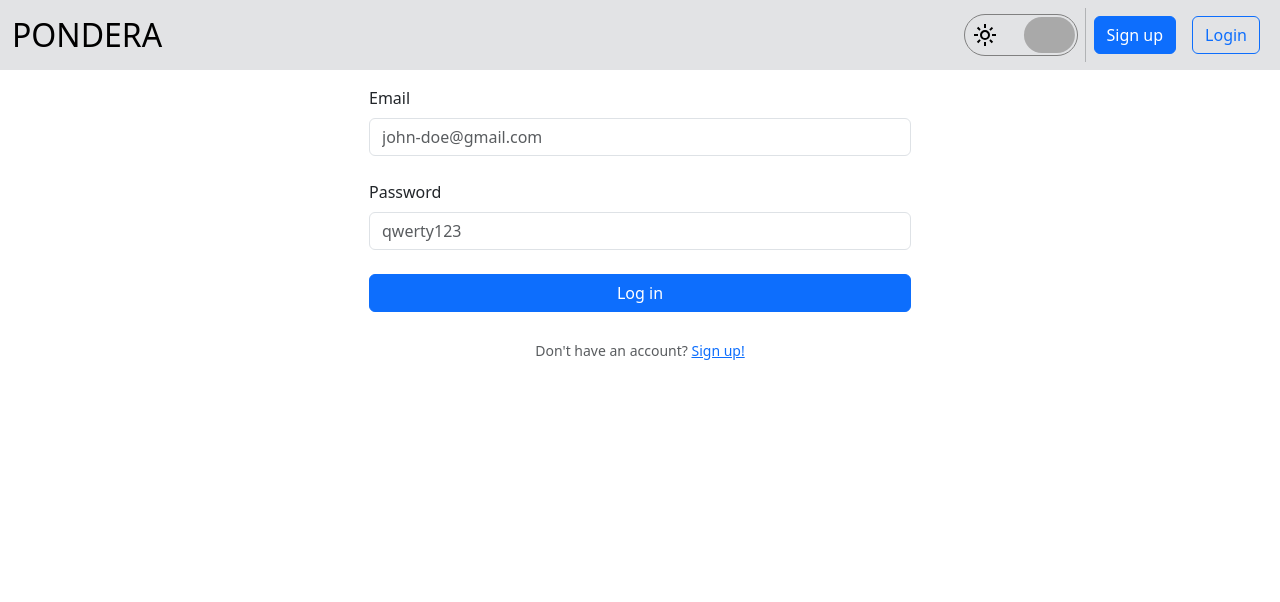
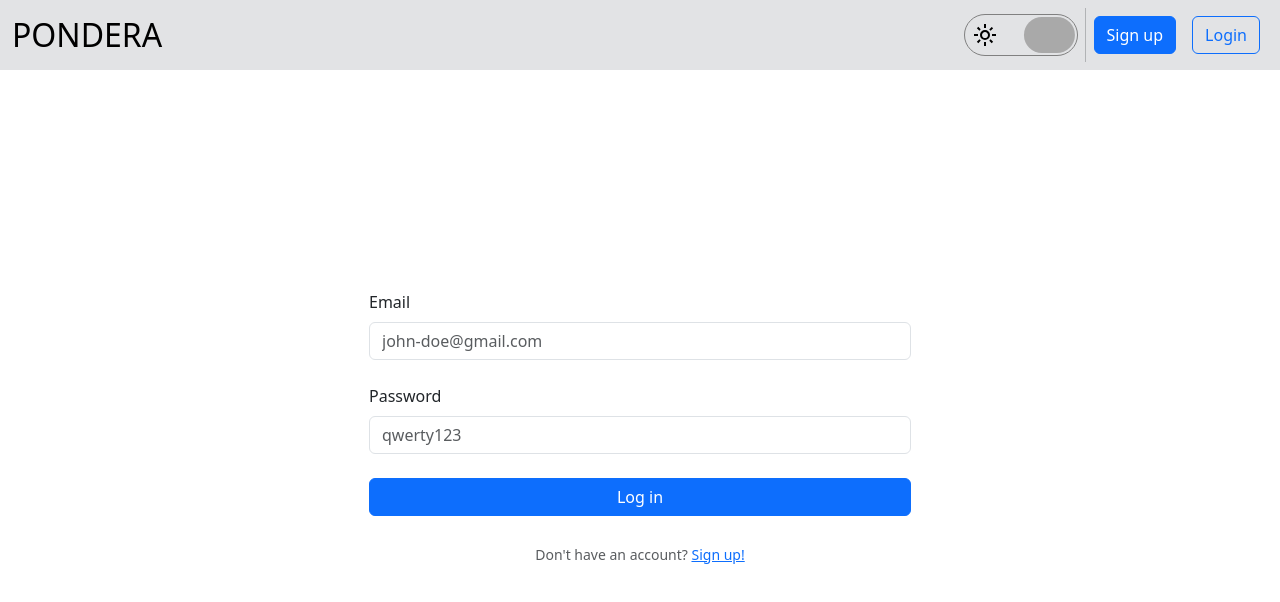
Before and after one commit to Sebastian-0110/itransition_project, a React (Vite) app in the folder frontend/: page /auth/login in a window 1280 px wide. Shown: the top 602 px of the page. Built offline with nearby package versions, Linux system fonts and the light colour scheme.

Commit message:
Vertically expand the layout to 100% to center things vertically

```diff
--- a/frontend/src/layouts/LandingLayout.jsx
+++ b/frontend/src/layouts/LandingLayout.jsx
@@ -4,8 +4,13 @@ import LandingNavbar from "../components/navbars/LandingNavbar.jsx";
 function MainLayout() {
 	return (
 		<>
-			<LandingNavbar />
-			<Outlet />
+			<div className="vh-100 d-flex flex-column">
+				<LandingNavbar />
+
+				<div className="flex-grow-1">
+					<Outlet />
+				</div>
+			</div>
 		</>
 	)
 }
--- a/frontend/src/pages/Login.jsx
+++ b/frontend/src/pages/Login.jsx
@@ -8,8 +8,8 @@ import { Link } from "react-router";
 
 function Login() {
 	return (
-		<Container fluid="md" className="p-3">
-			<Row className="justify-content-center align-items-center">
+		<Container fluid="md" className="p-3 h-100 align-items-center">
+			<Row className="h-100 justify-content-center align-items-center">
 				<Col md={6}>
 					<Form className="d-flex flex-column gap-4 justifiy-content-center">
 						<Form.Group controlId="email">
```
